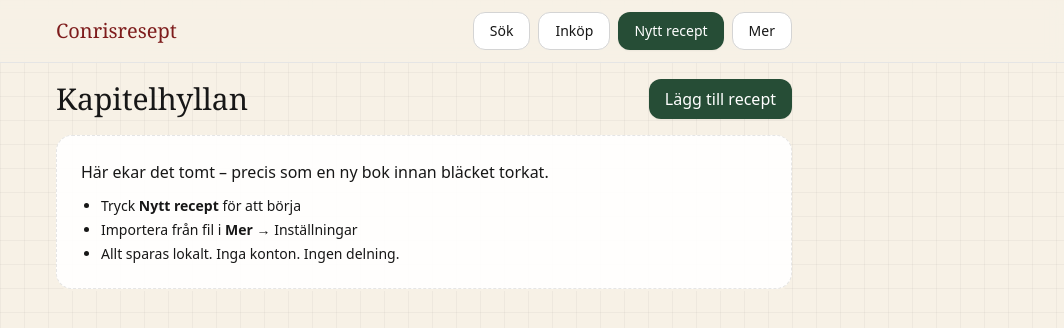
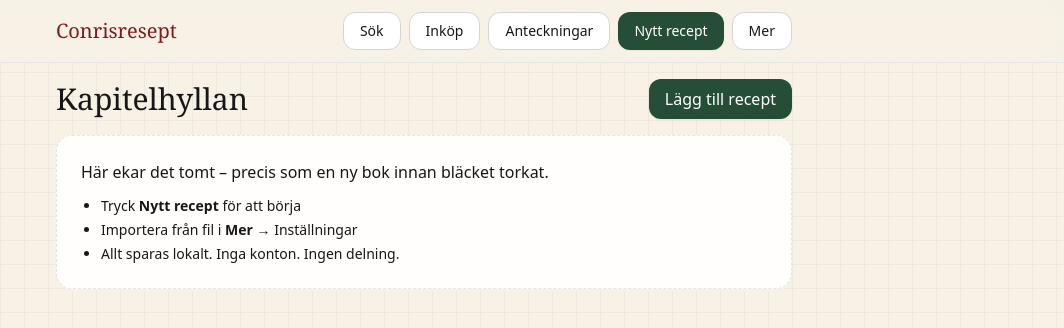
Before and after one commit to RobynT98/Conrisresept, a React (Vite) app: page / in a window 1280 px wide. Shown: the top 328 px of the page, without its empty margins (216-1280 px from the left). Built offline with nearby package versions, Linux system fonts and the light colour scheme.

Commit message:
Update NavBar.tsx

```diff
--- a/src/components/NavBar.tsx
+++ b/src/components/NavBar.tsx
@@ -12,6 +12,7 @@ export default function NavBar() {
         <nav className="hidden sm:flex gap-2">
           <NavLink to="/search" className="btn-ghost text-sm">Sök</NavLink>
           <NavLink to="/shopping" className="btn-ghost text-sm">Inköp</NavLink>
+          <NavLink to="/notes" className="btn-ghost text-sm">Anteckningar</NavLink>
           <NavLink to="/recipe/new" className="btn-primary text-sm">Nytt recept</NavLink>
           <NavLink to="/settings" className="btn-ghost text-sm">Mer</NavLink>
         </nav>
```
